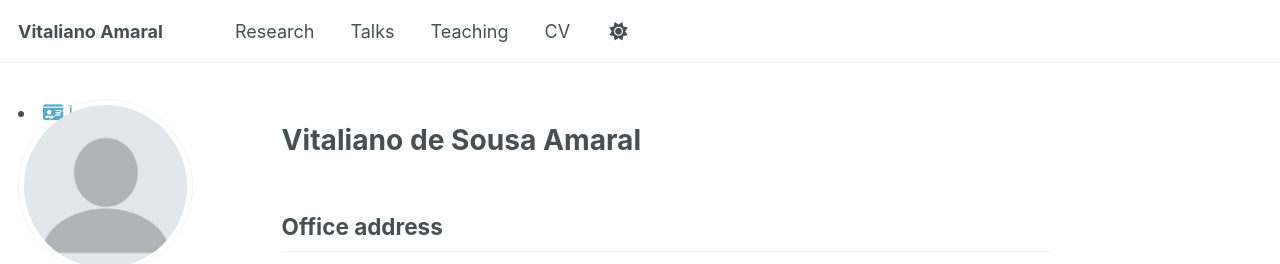
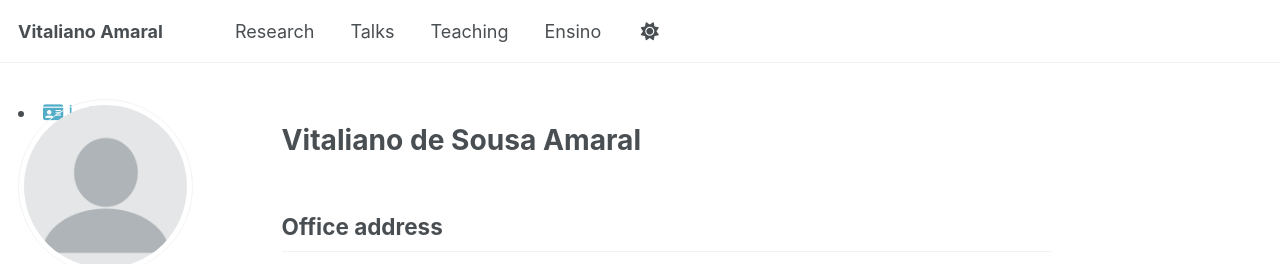
Before and after one commit to vitalianoamaral/vitalianoamaral.github.io, a Jekyll site: the page built from _pages/about.md, in a window 1280 px wide. Shown: the top 264 px of the page. Built offline with Jekyll 4.4.1, drawn with Linux system fonts in a browser that asks for light colours; some web fonts are replaced.

Commit message:
Update navigation.yml

```diff
--- a/_data/navigation.yml
+++ b/_data/navigation.yml
@@ -20,7 +20,7 @@ main:
   #- title: "Teste"
   #  url: /teste/
 
-  - title: "CV"
+  - title: "Ensino"
     url: /cv/
 
   # - title: "CV"
```
